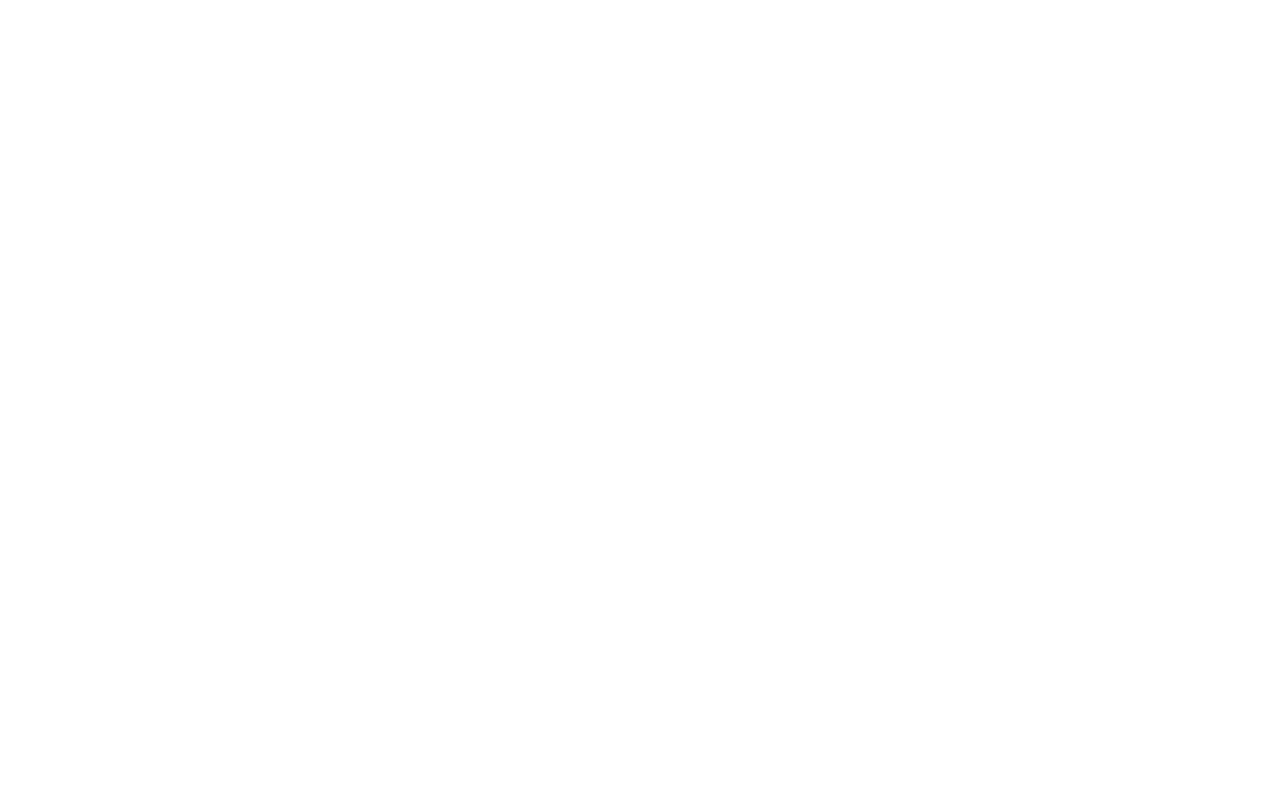
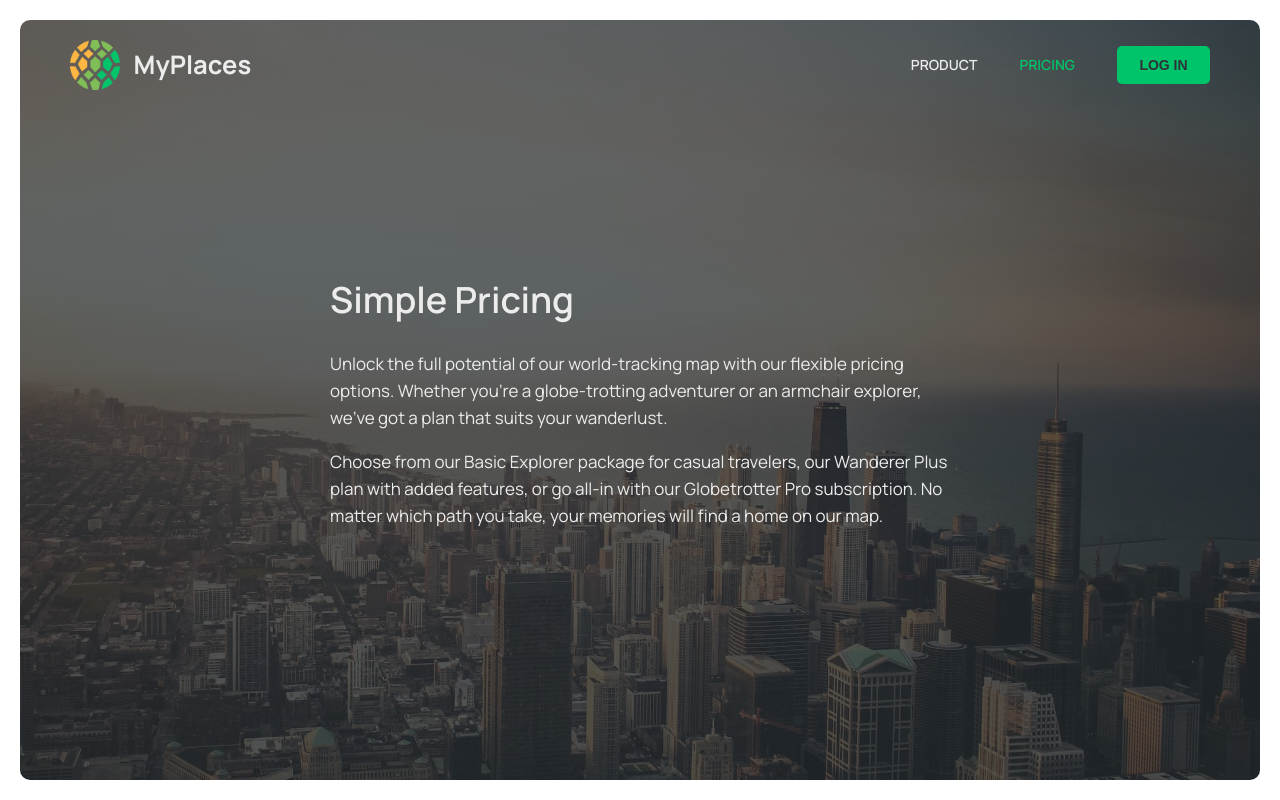
Before and after one commit to SayanMazumdar/myplaces, a React (Vite) app: page /pricing in a window 1280 px wide. Built offline with nearby package versions, Linux system fonts and the light colour scheme.

Commit message:
Updated Product, Pricing and Navigation

```diff
--- a/src/components/Navigation.jsx
+++ b/src/components/Navigation.jsx
@@ -1,23 +1,25 @@
 import styles from './Navigation.module.css';
 import icon from '../assets/icon.png'
-import { NavLink } from 'react-router-dom';
+import { Link, NavLink } from 'react-router-dom';
 
 export default function Navigation() {
   return (
     <nav className={styles.nav}>
-      <div className={styles.logo}>
-        <img src={icon} alt="logo" height='50px' />
-        <h1>MyPlaces</h1>
-      </div>
+      <Link to='/'>
+        <div className={styles.logo}>
+          <img src={icon} alt="logo" height='50px' />
+          <h1>MyPlaces</h1>
+        </div>
+      </Link>
       <ul>
         <li>
-          <NavLink to='product'>PRODUCT</NavLink>
+          <NavLink to='/product'>PRODUCT</NavLink>
         </li>
         <li>
-          <NavLink to='pricing'>PRICING</NavLink>
+          <NavLink to='/pricing'>PRICING</NavLink>
         </li>
         <li>
-          <NavLink to='login'><button>LOG IN</button></NavLink>
+          <NavLink to='/login'><button>LOG IN</button></NavLink>
         </li>
       </ul>
     </nav>
--- a/src/components/Navigation.module.css
+++ b/src/components/Navigation.module.css
@@ -29,3 +29,7 @@
     color: var(--color-light--2);
     text-decoration: none;
 }
+
+a:global(.active) {
+    color: var(--color-brand--2);
+}
--- a/src/pages/Pricing.jsx
+++ b/src/pages/Pricing.jsx
@@ -1,7 +1,19 @@
+import Navigation from '../components/Navigation';
+import styles from './Pricing.module.css';
+
 export default function Pricing() {
-  return (
-    <div>
-
-    </div>
-  )
+    return (
+        <div className={styles.layout}>
+            <Navigation />
+            <div className={styles.product}>
+                <h1>Simple Pricing</h1>
+                <p>Unlock the full potential of our world-tracking map with our flexible pricing options.
+                Whether you’re a globe-trotting adventurer or an armchair explorer, we’ve got a plan that suits
+                your wanderlust.</p><br />
+                <p>Choose from our Basic Explorer package for casual travelers, our Wanderer Plus plan with
+                added features, or go all-in with our Globetrotter Pro subscription. No matter which path you take,
+                 your memories will find a home on our map.</p>
+            </div>
+        </div>
+    )
 }
--- a/src/pages/Pricing.module.css
+++ b/src/pages/Pricing.module.css
@@ -0,0 +1,32 @@
+.layout {
+    height: calc(100vh - 4em);
+    margin: 2em;
+    border-radius: 10px;
+    position: relative;
+    background-image: linear-gradient(
+        rgba(36, 42, 46, 0.7),
+        rgba(36, 42, 46, 0.8)
+      ),
+      url('../assets/img-2.jpg');
+    background-size: cover;
+    background-position: center;
+}
+
+.product {
+    height: inherit;
+    width: 50%;
+    display: flex;
+    justify-content: center;
+    margin: auto;
+    flex-direction: column;
+}
+
+.product h1 {
+    font-size: 3.6em;
+    font-weight: 600;
+    margin-bottom: 0.6em;
+}
+
+.product p {
+    font-size: 1.7em;
+}
--- a/src/pages/Product.jsx
+++ b/src/pages/Product.jsx
@@ -1,9 +1,20 @@
+import Navigation from '../components/Navigation';
 import styles from './Product.module.css';
 
 export default function Product() {
-  return (
-    <div className={styles.layout}>
-
-    </div>
-  )
+    return (
+        <div className={styles.layout}>
+            <Navigation />
+            <div className={styles.product}>
+                <h1>About MyPlaces</h1>
+                <p>A world map that tracks your footsteps into every city that you can think of. Never forget your wonderful
+                    experiences, and show your friends how you have wondered the world.</p><br />
+                <p>Embark on a digital journey with our interactive world map. It’s more than just pins on a screen;
+                    it’s a canvas that captures your adventures. From bustling metropolises to hidden gems,
+                    trace your path across continents. Share your travel tales, reminisce about sunsets over ancient
+                    ruins, and inspire others to explore. Let the map be your storyteller, weaving memories into a
+                    colorful tapestry of wanderlust</p>
+            </div>
+        </div>
+    )
 }
--- a/src/pages/Product.module.css
+++ b/src/pages/Product.module.css
@@ -1,5 +1,32 @@
 .layout {
     height: calc(100vh - 4em);
-    background-color: var(--color-dark--0);
     margin: 2em;
+    border-radius: 10px;
+    position: relative;
+    background-image: linear-gradient(
+        rgba(36, 42, 46, 0.7),
+        rgba(36, 42, 46, 0.7)
+      ),
+      url('../assets/img-1.jpg');
+    background-size: cover;
+    background-position: center;
 }
+
+.product {
+    height: inherit;
+    width: 50%;
+    display: flex;
+    justify-content: center;
+    margin: auto;
+    flex-direction: column;
+}
+
+.product h1 {
+    font-size: 3.6em;
+    font-weight: 600;
+    margin-bottom: 0.6em;
+}
+
+.product p {
+    font-size: 1.7em;
+}
```
